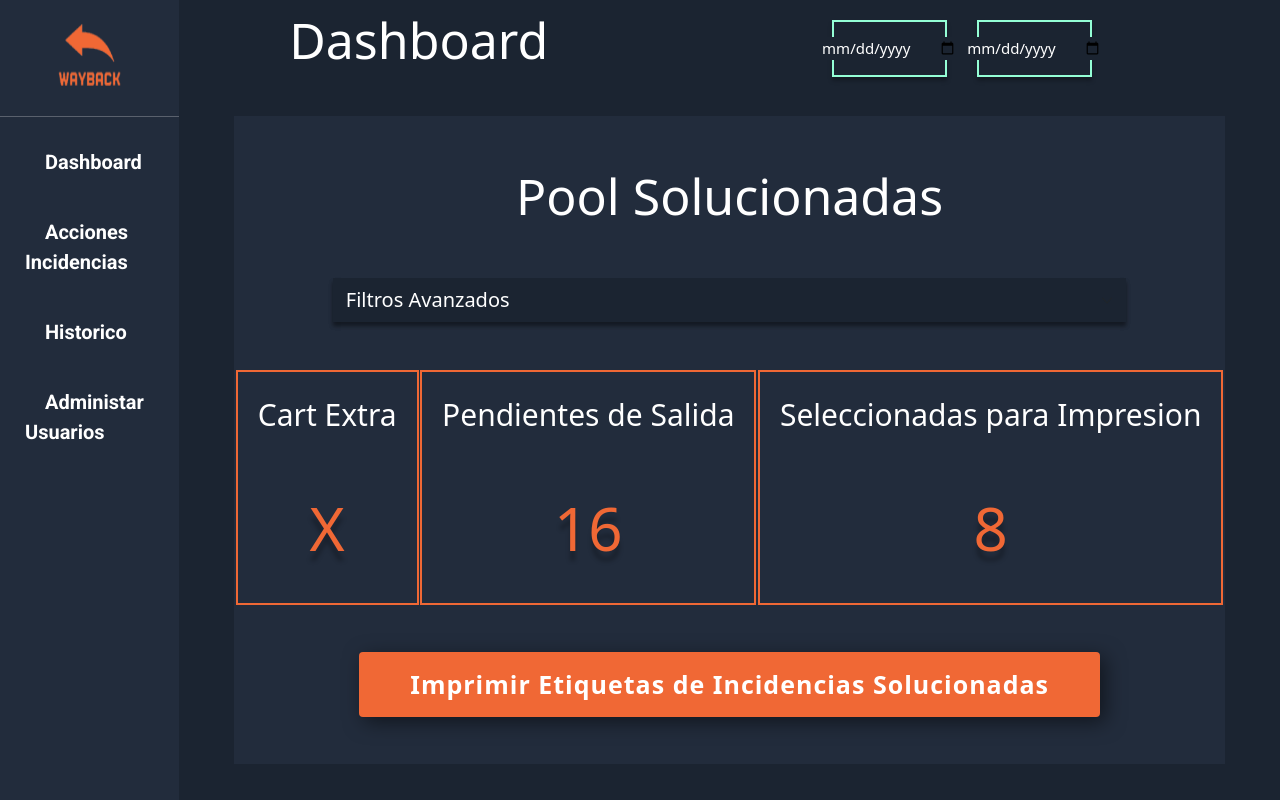
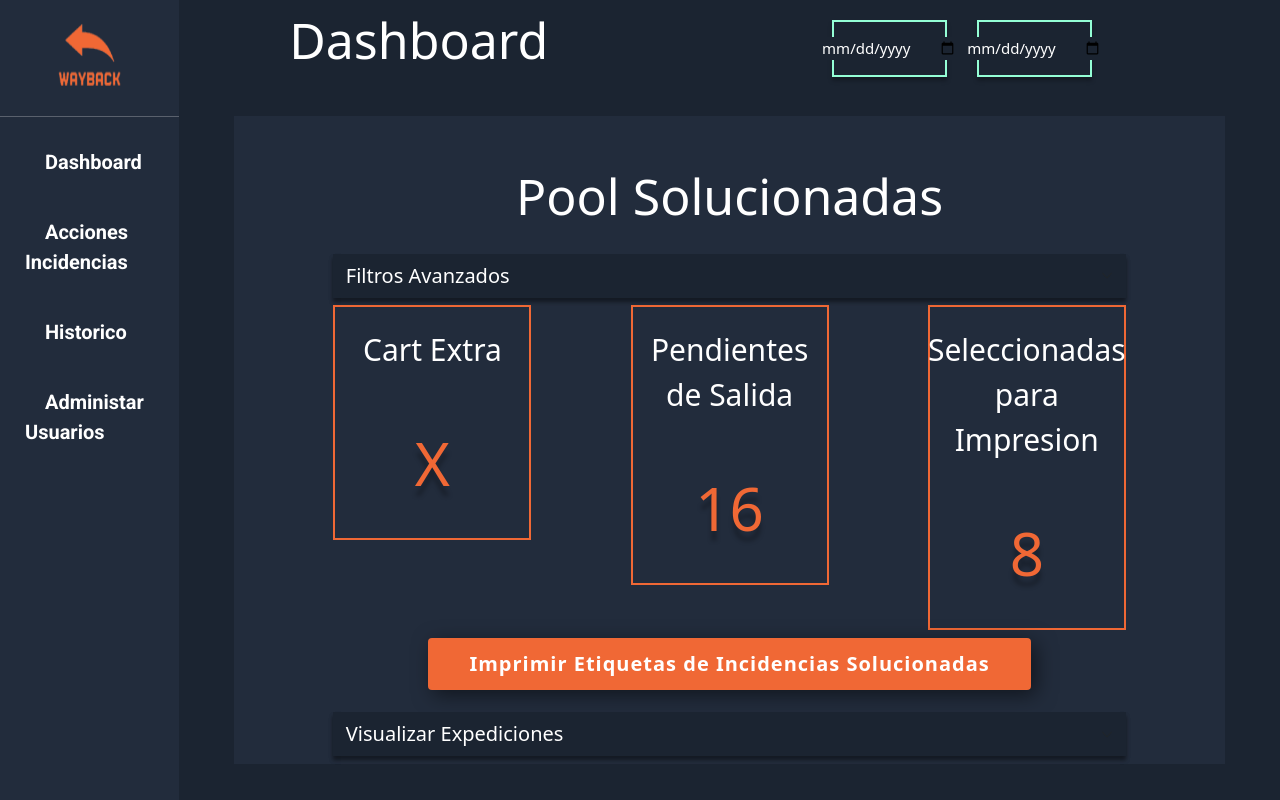
Before and after one commit to Javalga/Wayback, an Angular app in the folder angular-wayback/: page /solved-pull in a window 1280 px wide. Built offline with nearby package versions, Linux system fonts and the light colour scheme.

Commit message:
"solved-pull"

```diff
--- a/angular-wayback/src/app/pages/solved-pull/solved-pull.component.css
+++ b/angular-wayback/src/app/pages/solved-pull/solved-pull.component.css
@@ -18,7 +18,7 @@
 .central-page {
   background-color: var(--primary-color2-dark);
   width: 90%;
-  height: 90%;
+  min-height: 90%;
   display: flex;
   flex-wrap: wrap;
   justify-content: center;
@@ -38,13 +38,16 @@
 
 .cards {
   width: 100%;
+  height: 30%;
   display: flex;
   justify-content: space-evenly;
+
 }
 
 .desplegable-item {
   background-color: var(--primary-color1-dark);
   box-shadow: 0px 4px 4px rgba(0, 0, 0, 0.25);
+  margin-top: 1.5em;
 }
 
 .body-acordion {
@@ -53,6 +56,7 @@
   gap: 1em;
   color: var(--secondary-color2-dark);
   justify-content: flex-start;
+  margin-bottom: 1.5em;
 }
 
 .body-acordion div {
--- a/angular-wayback/src/app/pages/solved-pull/solved-pull.component.html
+++ b/angular-wayback/src/app/pages/solved-pull/solved-pull.component.html
@@ -3,7 +3,7 @@
     <div class="solved-pull-container">
 
     <div class="central-page">
-        <h1>Pool Solucionadas</h1>
+        <h1 *ngIf="show">Pool Solucionadas</h1>
 
         <div class="accordion accordion-flush desplegable" id="accordionFlushExample">
             <div class="accordion-item desplegable-item">
@@ -25,11 +25,26 @@
 
 
         <div class="cards">
-            <app-card [title]="'Cart Extra'" [value]="'X'"></app-card>
-            <app-card [title]="'Pendientes de Salida'" [value]="'16'"></app-card>
-            <app-card [title]="'Seleccionadas para Impresion'" [value]="'8'"></app-card>
+            <app-card [style]="'width: 20%; min-height: 10%;'" [title]="'Cart Extra'" [value]="'X'"></app-card>
+            <app-card [style]="'width: 20%; min-height: 10%'" [title]="'Pendientes de Salida'" [value]="'16'"></app-card>
+            <app-card [style]="'width: 20%;'" [title]="'Seleccionadas para Impresion'" [value]="'8'"></app-card>
         </div>
-        <app-button value="Imprimir Etiquetas de Incidencias Solucionadas"></app-button>
+        <app-button [style]="'font-size:2rem;'" [value]="value"></app-button>
+
+        <div class="accordion accordion-flush desplegable" id="accordionFlushExample">
+          <div class="accordion-item desplegable-item">
+            <h2 class="accordion-header acordion-main " id="flush-headingTwo">
+              <button (click)="swap()" class="accordion-button collapsed acordion-title" type="button" data-bs-toggle="collapse" data-bs-target="#flush-collapseTwo" aria-expanded="false" aria-controls="flush-collapseTwo">
+                Visualizar Expediciones
+              </button>
+            </h2>
+            <div id="flush-collapseTwo" class="accordion-collapse collapse" aria-labelledby="flush-headingTwo" data-bs-parent="#accordionFlushExample">
+              <div class="accordion-body body-acordion">
+                <app-table class="table" [rows]="rows" [cols]="cols" [style]="'font-size:1.5rem; '"></app-table>
+              </div>
+            </div>
+          </div>
+        </div>
 
     </div>
 
--- a/angular-wayback/src/app/pages/solved-pull/solved-pull.component.ts
+++ b/angular-wayback/src/app/pages/solved-pull/solved-pull.component.ts
@@ -6,5 +6,27 @@ import { Component } from '@angular/core';
   styleUrls: ['./solved-pull.component.css']
 })
 export class SolvedPullComponent {
-  public value: string = "Imprimir Etiquetas de Incidencias Solucionadas"
+  public value: string = "Imprimir Etiquetas de Incidencias Solucionadas";
+  public cols: string[];
+  public rows: any
+  public show = true;
+
+  constructor()
+  {
+    this.cols =["Indice","Seleccionar","N* Expedicion","F.Entrada","F.Salida","X","X","Etiqueta","Formulario"];
+    this.rows = [
+      ["v", "123456789", "12/12/1212", "15/15/1515", "X", "X", "Etiqeuta", "formulario"],
+      ["v", "123456789", "12/12/1212", "15/15/1515", "X", "X", "Etiqeuta", "formulario"],
+      ["v", "123456789", "12/12/1212", "15/15/1515", "X", "X", "Etiqeuta", "formulario"],
+      ["v", "123456789", "12/12/1212", "15/15/1515", "X", "X", "Etiqeuta", "formulario"],
+      ["v", "123456789", "12/12/1212", "15/15/1515", "X", "X", "Etiqeuta", "formulario"]
+    ]
+  }
+
+  swap()
+  {
+    this.show = this.show?false:true
+  }
+
+
 }
```
